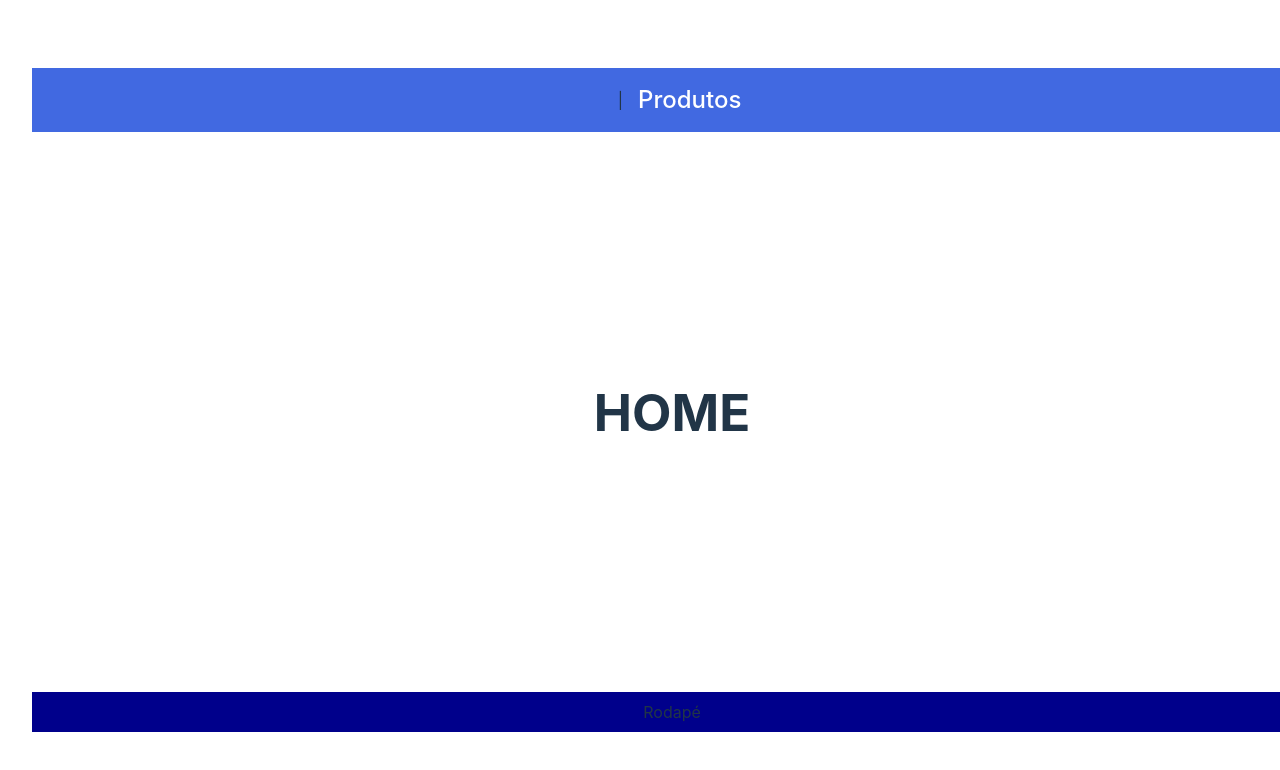
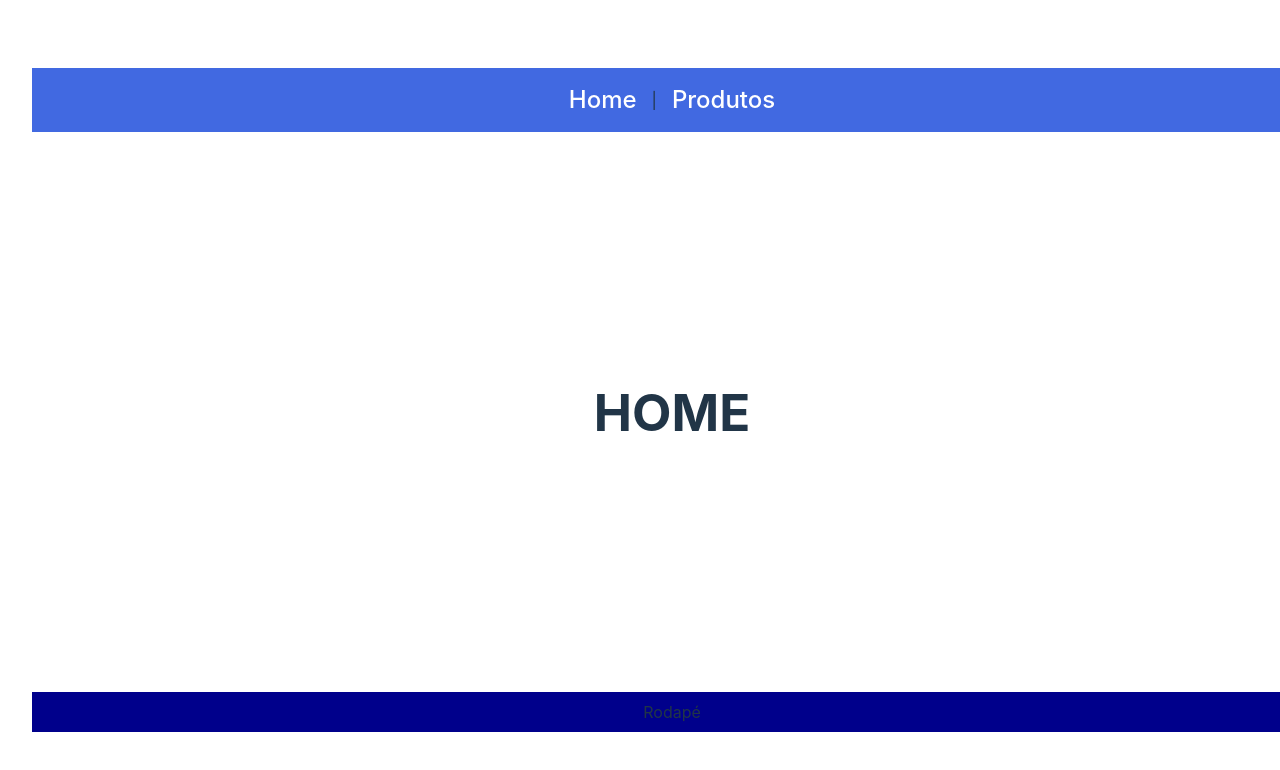
Before and after one commit to IsabellajFerreira/cp2-exercicio, a React (Vite) app: page / in a window 1280 px wide. Shown: the top 770 px of the page. Built offline with nearby package versions, Linux system fonts and the light colour scheme.

Commit message:
Arrumando o menu

```diff
--- a/src/components/Menu.jsx
+++ b/src/components/Menu.jsx
@@ -4,7 +4,7 @@ import {Link} from 'react-router-dom'
 export default function Menu(){
     return(
         <nav className='menu'>
-            <Link to='/'></Link>
+            <Link to='/'>Home</Link>
                 <span> | </span>
                 <Link to='/produtos'>Produtos</Link>
         </nav>
```
